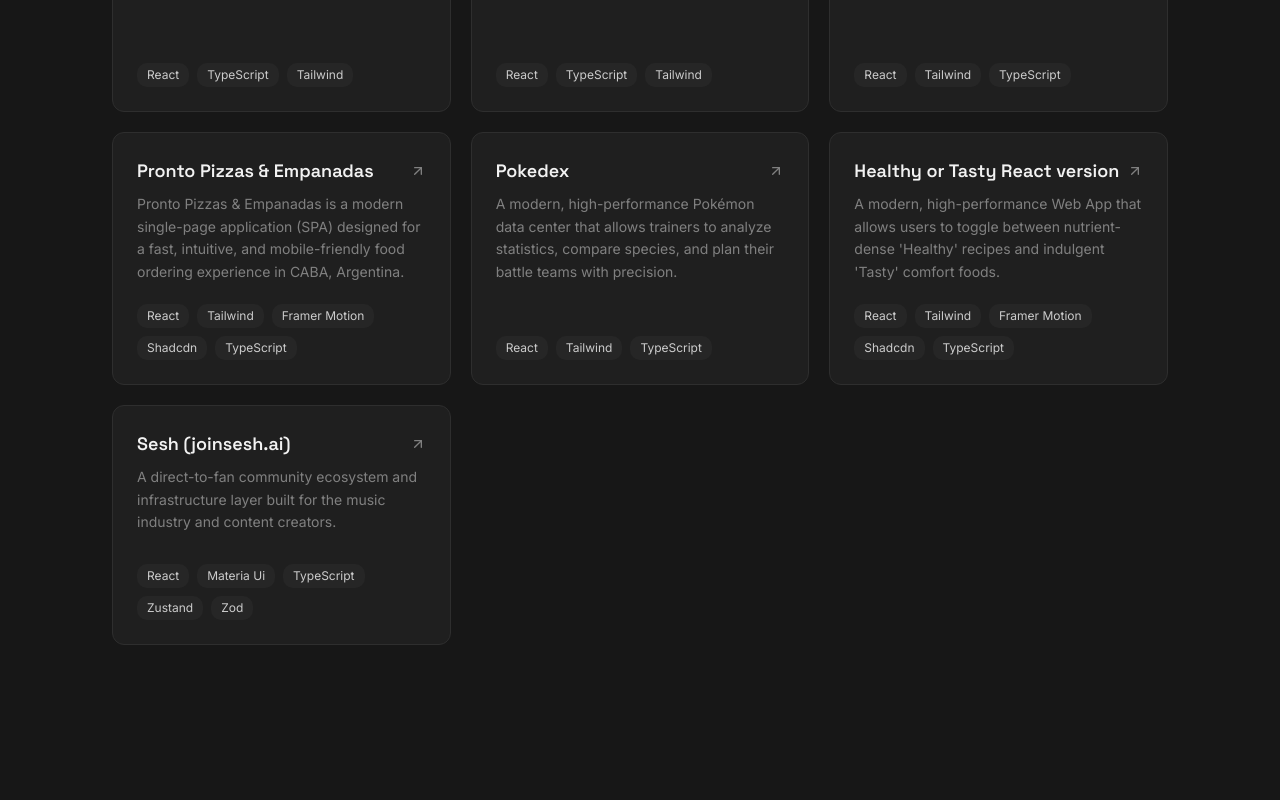
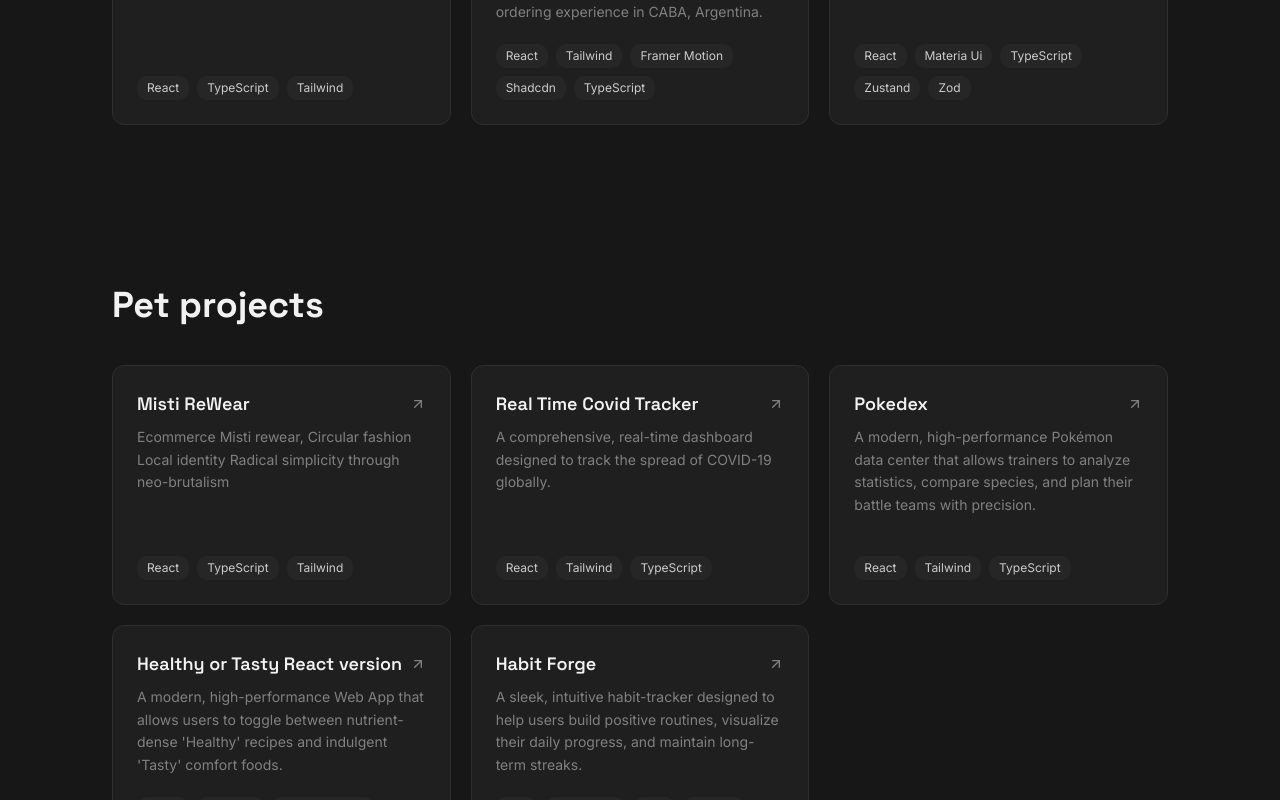
Before and after one commit to AlexDacorte/portfolio_2026, a React (Vite) app: page / in a window 1280 px wide. Shown: the part 2400-3200 px from the top of the page. Built offline with nearby package versions, Linux system fonts and the light colour scheme.

Commit message:
feat: updated favicon

```diff
--- a/src/components/FeaturedWork.tsx
+++ b/src/components/FeaturedWork.tsx
@@ -9,6 +9,19 @@
     href: "https://fatstruct.github.io/blogmdx/",
   },
   {
+    key: "prontopizza",
+    tags: ["React", "Tailwind", "Framer Motion", "Shadcdn", "TypeScript"],
+    href: "https://alexdacorte.github.io/pronto_pizza_almagro/",
+  },
+  {
+    key: "joinsesh",
+    tags: ["React", "Materia Ui", "TypeScript", "Zustand", "Zod"],
+    href: "https://www.joinsesh.ai",
+  },
+];
+
+const petProject = [
+  {
     key: "mrewear",
     tags: ["React", "TypeScript", "Tailwind"],
     href: "https://alexdacorte.github.io/Misti_ReWear/",
@@ -18,11 +31,7 @@
     tags: ["React", "Tailwind", "TypeScript"],
     href: "https://alexdacorte.github.io/CovidTracker/",
   },
-  {
-    key: "prontopizza",
-    tags: ["React", "Tailwind", "Framer Motion", "Shadcdn", "TypeScript"],
-    href: "https://alexdacorte.github.io/pronto_pizza_almagro/",
-  },
+
   {
     key: "pokedex",
     tags: ["React", "Tailwind", "TypeScript"],
@@ -34,9 +43,9 @@
     href: "https://alexdacorte.github.io/healthy_or_tasty_react/",
   },
   {
-    key: "joinsesh",
-    tags: ["React", "Materia Ui", "TypeScript", "Zustand", "Zod"],
-    href: "https://www.joinsesh.ai",
+    key: "habitForge",
+    tags: ["vue", "TypeScript", "zod", "vueuse", "vuerouter", "pinia"],
+    href: "https://alexdacorte.github.io/habit-forge-vue/",
   },
 ];
 
@@ -44,8 +53,9 @@
   const { t } = useTranslation();
 
   return (
+    <div className="projects">
       <section
-      id="projects"
+        id="professional-projects"
         className="relative px-6 md:px-12 py-20 max-w-6xl mx-auto"
       >
         <motion.h2
@@ -91,6 +101,54 @@
           ))}
         </div>
       </section>
+      <section
+        id="pet-projects"
+        className="relative px-6 md:px-12 py-20 max-w-6xl mx-auto"
+      >
+        <motion.h2
+          initial={{ opacity: 0, y: 20 }}
+          whileInView={{ opacity: 1, y: 0 }}
+          viewport={{ once: true }}
+          className="font-display font-bold text-3xl md:text-4xl text-foreground mb-10"
+        >
+          {t("projects.titlePetProject")}
+        </motion.h2>
+        <div className="grid grid-cols-1 md:grid-cols-3 gap-5">
+          {petProject.map((project, i) => (
+            <motion.a
+              key={project.key}
+              href={project.href}
+              target="_blank"
+              initial={{ opacity: 0, y: 30 }}
+              whileInView={{ opacity: 1, y: 0 }}
+              viewport={{ once: true }}
+              transition={{ duration: 0.6, delay: i * 0.12 }}
+              className="group rounded-xl border border-border bg-card p-6 card-hover flex flex-col justify-between min-h-[240px]"
+            >
+              <div>
+                <h3 className="font-display font-semibold text-lg text-foreground mb-2 flex items-center justify-between">
+                  {t(`projects.${project.key}.title`)}
+                  <ArrowUpRight className="w-4 h-4 text-muted-foreground group-hover:text-primary transition-colors" />
+                </h3>
+                <p className="text-sm text-muted-foreground leading-relaxed">
+                  {t(`projects.${project.key}.description`)}
+                </p>
+              </div>
+              <div className="flex flex-col sm:flex-row flex-wrap gap-2 mt-5">
+                {project.tags.map((tag) => (
+                  <span
+                    key={tag}
+                    className="text-xs px-2.5 py-1 rounded-md bg-secondary text-secondary-foreground"
+                  >
+                    {tag}
+                  </span>
+                ))}
+              </div>
+            </motion.a>
+          ))}
+        </div>
+      </section>
+    </div>
   );
 };
 
--- a/src/i18n/locales/en.json
+++ b/src/i18n/locales/en.json
@@ -43,7 +43,8 @@
     }
   },
   "projects": {
-    "title": "Featured work",
+    "title": "Work Experience",
+    "titlePetProject": "Pet projects",
     "blogmdx": {
       "title": "Blogmdx",
       "description": "A beautiful desktop editor for your blog. Rich text editing, Google Fonts styling, and one-click publishing to GitHub Pages."
@@ -71,6 +72,10 @@
     "joinsesh": {
       "title": "Sesh (joinsesh.ai)",
       "description": "A direct-to-fan community ecosystem and infrastructure layer built for the music industry and content creators."
+    },
+    "habitForge": {
+      "title": "Habit Forge",
+      "description": "A sleek, intuitive habit-tracker designed to help users build positive routines, visualize their daily progress, and maintain long-term streaks."
     }
   },
   "contact": {
--- a/src/i18n/locales/es.json
+++ b/src/i18n/locales/es.json
@@ -44,6 +44,7 @@
   },
   "projects": {
     "title": "Trabajo destacado",
+    "titlePetProject": "Proyectos personales",
     "blogmdx": {
       "title": "Blogmdx",
       "description": "Un editor de escritorio elegante para tu blog. Edición de texto enriquecido, estilo de Google Fonts y publicación con un solo clic en GitHub Pages."
@@ -72,6 +73,10 @@
     "joinsesh": {
       "title": "Sesh (joinsesh.ai)",
       "description": "Un ecosistema comunitario y una infraestructura de comunicación directa con los fans, diseñados para la industria musical y los creadores de contenido."
+    },
+    "habitForge": {
+      "title": "Habit Forge",
+      "description": "Un rastreador de hábitos elegante e intuitivo diseñado para ayudar a los usuarios a crear rutinas positivas, visualizar su progreso diario y mantener rachas a largo plazo."
     }
   },
   "contact": {
--- a/src/i18n/locales/pt.json
+++ b/src/i18n/locales/pt.json
@@ -44,6 +44,7 @@
   },
   "projects": {
     "title": "Trabalho em destaque",
+    "titlePetProject": "Projetos pessoais",
     "blogmdx": {
       "title": "Blogmdx",
       "description": "Um editor desktop elegante para o seu blog. Edição de texto avançada, estilização com tipos de letra Google e publicação com um clique no GitHub Pages."
@@ -72,6 +73,10 @@
     "joinsesh": {
       "title": "Sesh (joinsesh.ai)",
       "description": "Um ecossistema e infraestrutura de comunidade voltados diretamente para os fãs, criados para a indústria musical e criadores de conteúdo."
+    },
+    "habitForge": {
+      "title": "Habit Forge",
+      "description": "Um rastreador de hábitos elegante e intuitivo, projetado para ajudar os usuários a criar rotinas positivas, visualizar seu progresso diário e manter sequências de longo prazo."
     }
   },
   "contact": {
```
Also changed, not shown: 1 other file (tests, documents, lock files or other folders). Lines whose indentation alone changed are shown as unchanged.
